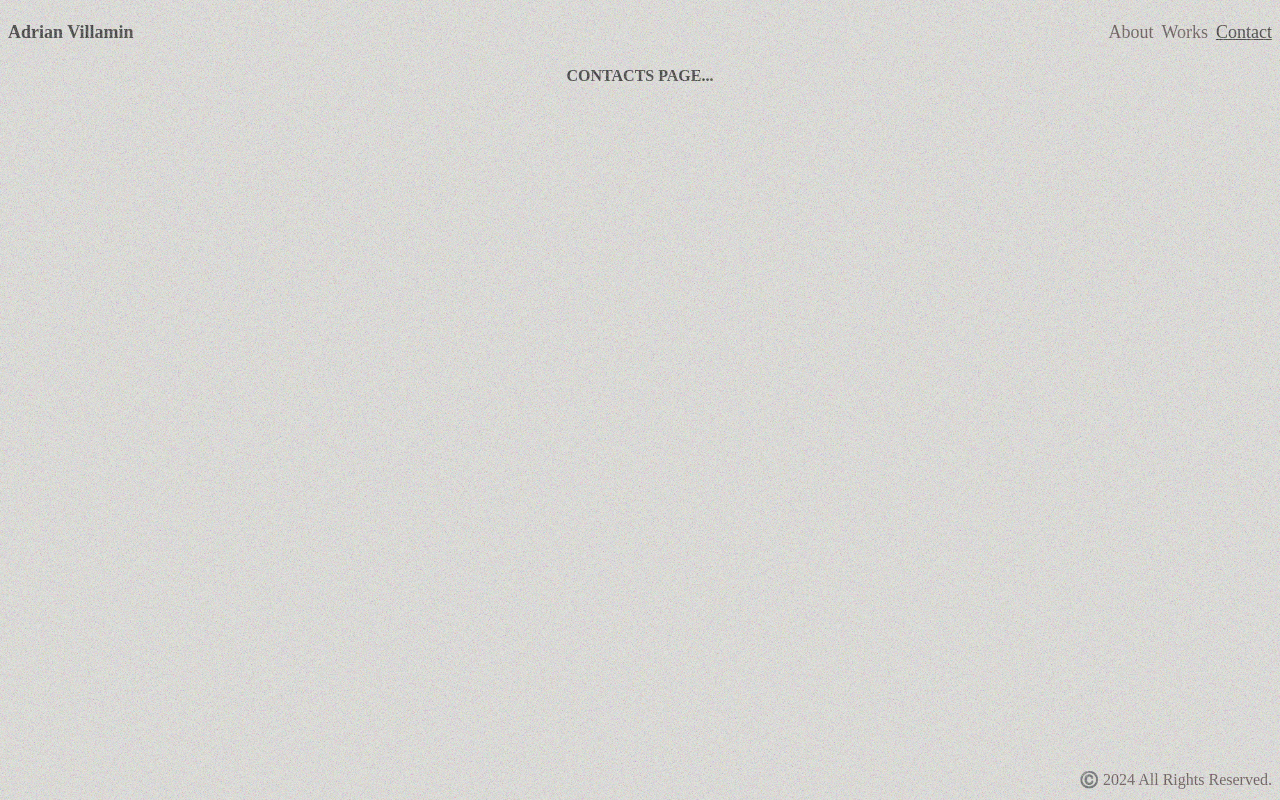
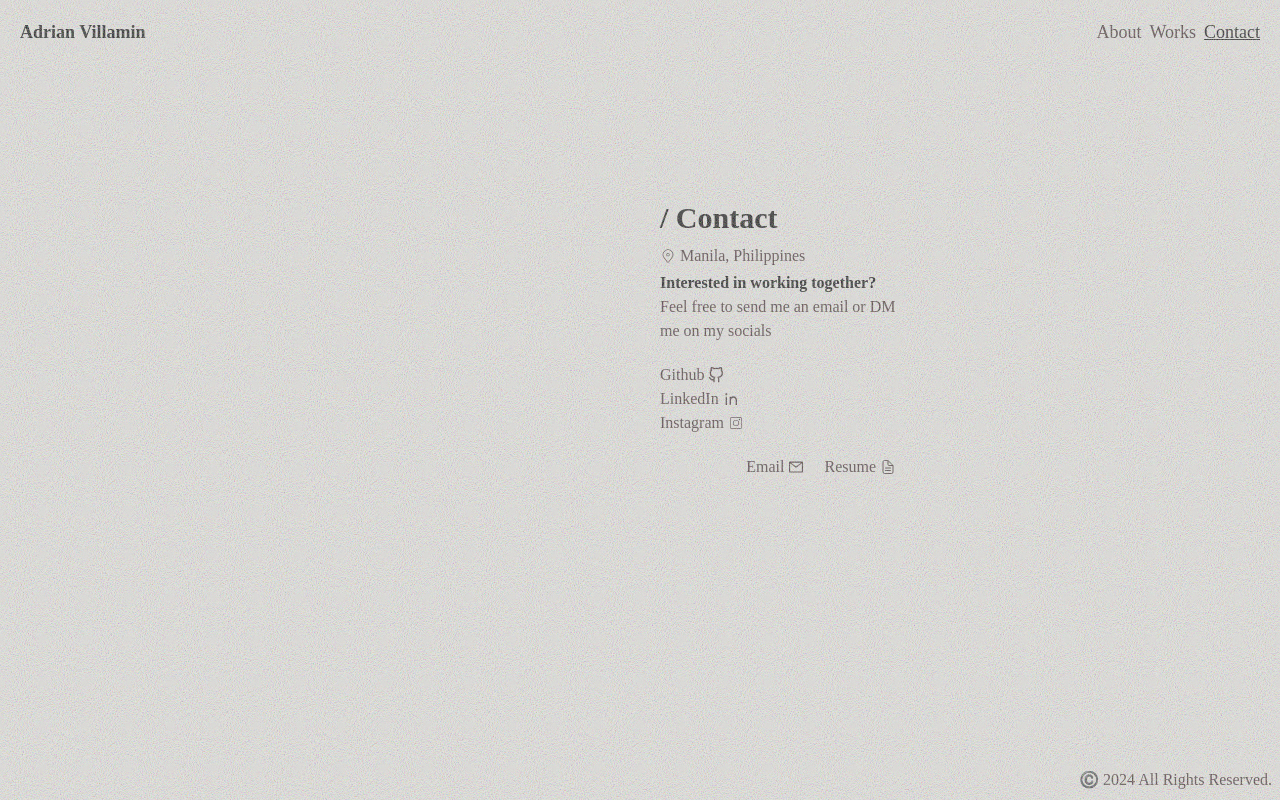
Before and after one commit to adrian92612/portfolio, a React (Vite) app: page /contact in a window 1280 px wide. Built offline with nearby package versions, Linux system fonts and the light colour scheme; a web font is replaced by a local one.

Commit message:
added contact page

```diff
--- a/src/components/contact.tsx
+++ b/src/components/contact.tsx
@@ -1,7 +1,68 @@
+import { AiOutlineMail } from "react-icons/ai";
+import { CiInstagram, CiLocationOn } from "react-icons/ci";
+import { FiGithub } from "react-icons/fi";
+import { IoDocumentTextOutline } from "react-icons/io5";
+import { RiLinkedinLine } from "react-icons/ri";
+
+const socials = [
+  {
+    link: "https://github.com/adrian92612",
+    name: "Github",
+    icon: <FiGithub />,
+  },
+  {
+    link: "https://www.linkedin.com/in/adrian-villamin-831817236/",
+    name: "LinkedIn",
+    icon: <RiLinkedinLine />,
+  },
+  {
+    link: "https://www.instagram.com/advil120692/",
+    name: "Instagram",
+    icon: <CiInstagram />,
+  },
+];
+
 export default function Contact() {
   return (
-    <div className="grid place-items-center">
-      <h2>CONTACTS PAGE...</h2>
+    <div className="absolute pl-5 md:left-1/2 top-1/4 max-w-64 animate-fadeIn">
+      <h2 className="text-3xl mb-2">/ Contact</h2>
+
+      <div>
+        <p className="inline-flex items-center gap-1">
+          <CiLocationOn /> Manila, Philippines
+        </p>
+        <h3>Interested in working together?</h3>
+        <p>Feel free to send me an email or DM me on my socials</p>
+        <ul className="my-5">
+          {socials.map((social) => (
+            <li key={social.name}>
+              <a
+                href={social.link}
+                target="_blank"
+                className="inline-flex items-center gap-1 relative"
+              >
+                {social.name} {social.icon}
+              </a>
+            </li>
+          ))}
+        </ul>
+
+        <ul className="flex items-center justify-end gap-5">
+          <li>
+            <a
+              href="mailto:adrianvillamin0612@gmail.com"
+              className="inline-flex items-center gap-1 relative"
+            >
+              Email <AiOutlineMail />
+            </a>
+          </li>
+          <li>
+            <a href="" className="inline-flex items-center gap-1 relative">
+              Resume <IoDocumentTextOutline />
+            </a>
+          </li>
+        </ul>
+      </div>
     </div>
   );
 }
--- a/src/components/header.tsx
+++ b/src/components/header.tsx
@@ -2,7 +2,7 @@ import { NavLink } from "react-router-dom";
 
 export default function Header() {
   return (
-    <header className="h-16 sticky text-lg top-0 px-2 flex items-center justify-between bg-bgColor z-[1]">
+    <header className="h-16 sticky text-lg top-0 px-5 flex items-center justify-between bg-bgColor z-[1]">
       <h1>Adrian Villamin</h1>
 
       <nav className="flex items-center gap-2">
--- a/src/components/not-found.tsx
+++ b/src/components/not-found.tsx
@@ -1,7 +1,7 @@
 export default function NotFound() {
   return (
-    <div className="grid place-items-center">
-      <h2>404 | Page Not Found</h2>
+    <div className="absolute text-center left-1/2 translate-x-[-50%] top-1/3">
+      <h2 className="text-2xl">404 | Page Not Found</h2>
     </div>
   );
 }
--- a/src/components/works.tsx
+++ b/src/components/works.tsx
@@ -17,6 +17,7 @@ const techStack = [
   "Prisma",
   "PostgreSQL",
   "Git",
+  "Cypress",
 ];
 
 type WorkProps = {
@@ -31,7 +32,7 @@ const works: WorkProps[] = [
   {
     name: "Rental Property Dashboard",
     description:
-      "A simple CRUD (Create, Read, Update, Delete) application for managing rental properties. This tool allows landlords to manage properties, tenants, and rental payments efficiently. Features include property listing, tenant management, and financial tracking for rental income and expenses.",
+      "A simple CRUD (Create, Read, Update, Delete) application for managing rental properties. Features include property listing, tenant management, and financial tracking for rental income and expenses. This app also has an end-to-end testing.",
     stack: [
       "TypeScript",
       "TailwindCSS",
@@ -39,6 +40,7 @@ const works: WorkProps[] = [
       "PostgreSQL",
       "Prisma",
       "AuthJS",
+      "Cypress",
     ],
     code: "https://github.com/adrian92612/rental-property-app",
     demo: "https://rental-property-app.vercel.app/",
--- a/src/index.css
+++ b/src/index.css
@@ -38,9 +38,9 @@ body::before {
   position: fixed;
   inset: 0;
   background-image: url("src/assets/noise.svg");
-  background-size: fill;
+  background-size: cover;
   opacity: 0.65;
-  z-index: 2;
+  z-index: 10;
   pointer-events: none;
 }
 
```
